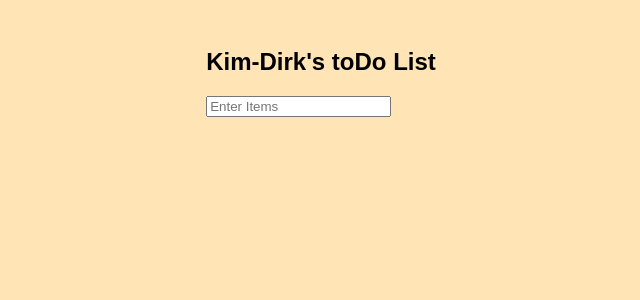
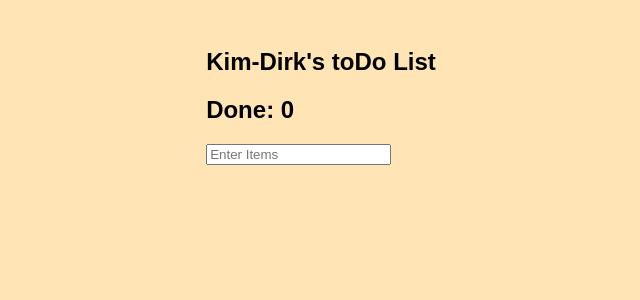
Before and after one commit to DirkCoding/ReactTodoList, a React (Create React App) app: page / in a window 1280 px wide. Shown: the top 300 px of the page, without its empty margins (319-959 px from the left). Built offline with nearby package versions, Linux system fonts and the light colour scheme.

Commit message:
Add Counter

```diff
--- a/src/App.js
+++ b/src/App.js
@@ -2,6 +2,7 @@ import React, { Component } from 'react'
 import './App.css'
 import Input from './Input'
 import Todo from './Todo'
+import Counter from './Counter'
 
 class App extends Component {
   state = {
@@ -39,13 +40,16 @@ class App extends Component {
     }
   }
   render() {
+    const cntDone = this.state.toDos.filter(item => item.done).length
     return (
       <section>
         <h1>Kim-Dirk's toDo List</h1>
+        <Counter num={cntDone} />
         <Input value={this.valueFromInput} />
         <ul>
           {this.state.toDos.map((todo, index) => (
             <Todo
+              key={index}
               text={todo.text}
               done={todo.done}
               onToggleDone={() => this.listItemDone(index)}
--- /dev/null
+++ b/src/Counter.css
@@ -0,0 +1,4 @@
+h1 {
+  grid-column-start: 1;
+  grid-column-end: -1;
+}
--- /dev/null
+++ b/src/Counter.js
@@ -0,0 +1,8 @@
+import React, { Component } from 'react'
+
+class Counter extends Component {
+  render() {
+    return <h1>Done: {this.props.num}</h1>
+  }
+}
+export default Counter
```
